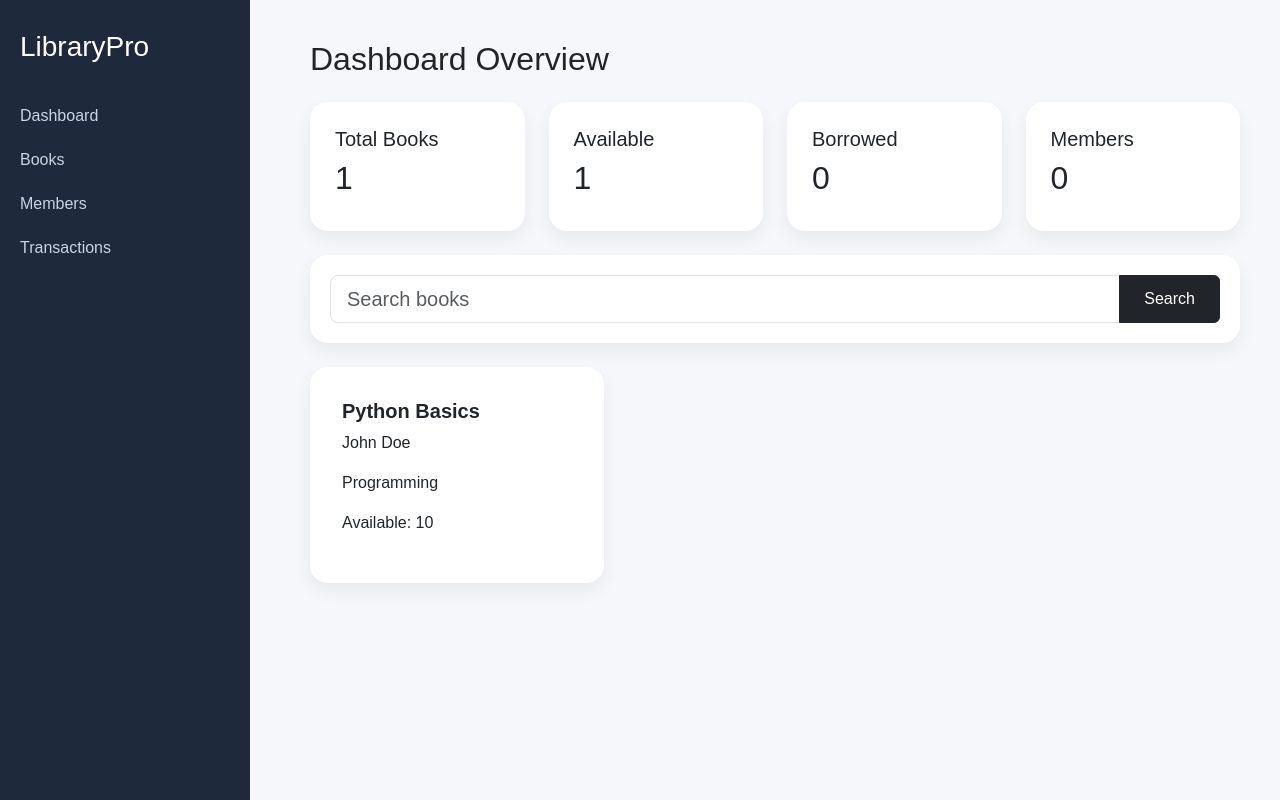
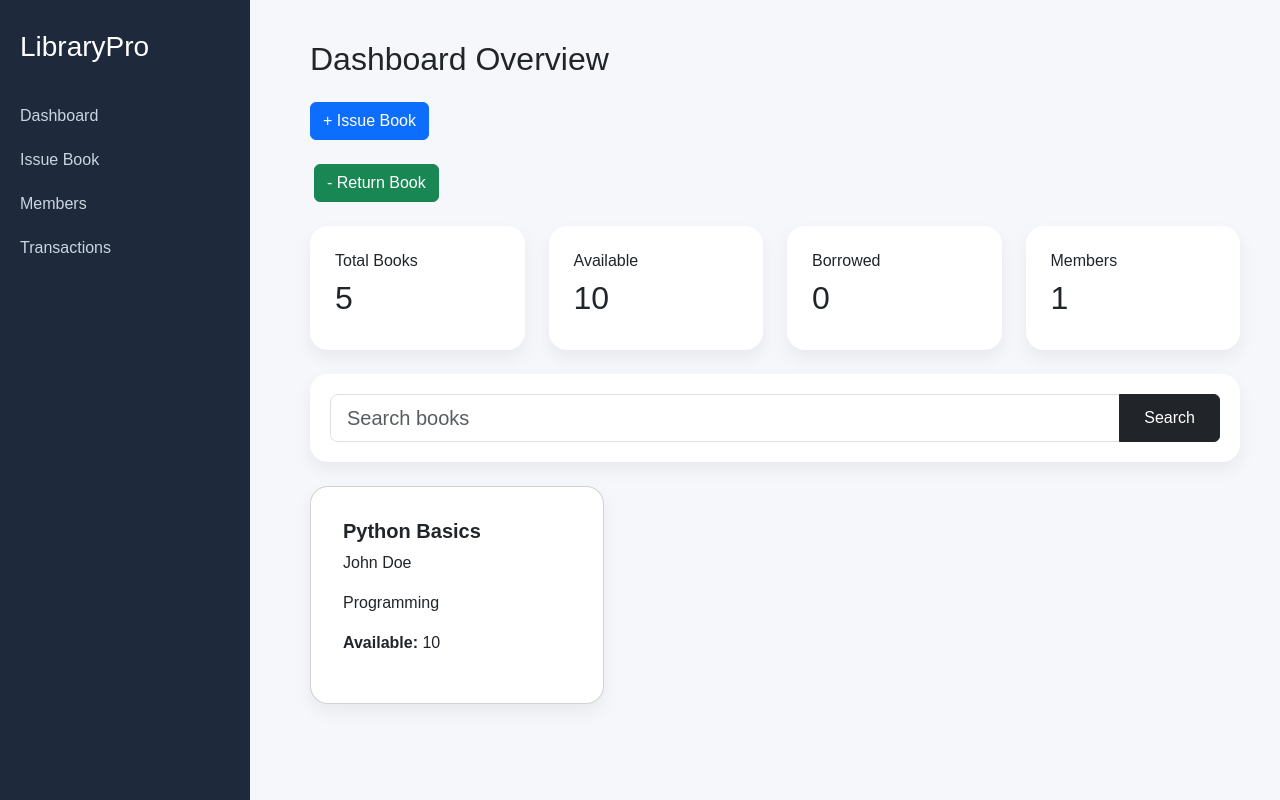
Before and after one commit to rahulshajii/library-management-system, a Django app: page / in a window 1280 px wide. Run offline with Django 5.2, Linux system fonts and the light colour scheme; data comes from the database, SQL or seed files in the repository; both versions use the stored data as it was after the commit.

Commit message:
feat: completed issue-return system with auto fine and dashboard fix

```diff
--- a/backend/config/urls.py
+++ b/backend/config/urls.py
@@ -1,11 +1,13 @@
 from django.contrib import admin
 from django.urls import path, include
-from .views import home, members_page, transactions_page
+from .views import home, members_page, transactions_page, issue_book, return_book
 
 urlpatterns = [
     path('admin/', admin.site.urls),
     path('books/', include('books.urls')),
     path('members/', members_page, name='members'),
     path('transactions/', transactions_page, name='transactions'),
+    path('issue/', issue_book, name='issue_book'),
+    path('return/', return_book, name='return_book'),
     path('', home, name='home'),
 ]
--- a/backend/config/views.py
+++ b/backend/config/views.py
@@ -1,9 +1,10 @@
-from django.shortcuts import render
+from django.shortcuts import render, redirect
 from django.db.models import Q, Sum
+from django.utils.timezone import now
 from books.models import Book
 from members.models import Member
 from transactions.models import Transaction
-
+from datetime import date
 
 def home(request):
     query = request.GET.get('search', '')
@@ -18,34 +19,104 @@ def home(request):
             Q(isbn__icontains=query)
         )
 
-    total_books = Book.objects.count()
+    # ✅ total copies
+    total_books = Book.objects.aggregate(
+        total=Sum('quantity')
+    )['total'] or 0
+
+    # ✅ available copies
     available_books = Book.objects.aggregate(
         total=Sum('available_count')
     )['total'] or 0
 
-    borrowed_books = total_books - available_books
+    # ✅ correct borrowed count
+    borrowed_books = Transaction.objects.filter(status='ISSUED').count()
+
     total_members = Member.objects.count()
 
-    context = {
+    return render(request, 'home.html', {
         'books': books,
         'query': query,
         'total_books': total_books,
         'available_books': available_books,
         'borrowed_books': borrowed_books,
         'total_members': total_members,
-    }
-
-    return render(request, 'home.html', context)
+    })
 
 
 def members_page(request):
     members = Member.objects.all()
     return render(request, 'members.html', {'members': members})
 
+
 def transactions_page(request):
     transactions = Transaction.objects.all().order_by('-issue_date')
-    return render(
-        request,
-        'transactions.html',
-        {'transactions': transactions}
-    )
+    return render(request, 'transactions.html', {'transactions': transactions})
+
+
+def issue_book(request):
+    members = Member.objects.all()
+    books = Book.objects.all()
+
+    if request.method == 'POST':
+        member = Member.objects.get(id=request.POST.get('member'))
+        book = Book.objects.get(id=request.POST.get('book'))
+        due_date = request.POST.get('due_date')
+
+        # 🔥 prevent issuing if no stock
+        if book.available_count <= 0:
+            return redirect('home')
+
+        Transaction.objects.create(
+            member=member,
+            book=book,
+            due_date=due_date
+        )
+
+        # 🔥 decrease stock
+        book.available_count -= 1
+        book.save()
+
+        return redirect('home')
+
+    return render(request, 'issue_book.html', {
+        'members': members,
+        'books': books
+    })
+
+
+def return_book(request):
+    transactions = Transaction.objects.filter(status='ISSUED')
+
+    if request.method == 'POST':
+        t_id = request.POST.get('transaction')
+
+        try:
+            transaction = Transaction.objects.get(id=t_id, status='ISSUED')
+        except Transaction.DoesNotExist:
+            return redirect('return_book')
+
+        today = date.today()
+
+        transaction.return_date = today
+        transaction.status = 'RETURNED'
+
+        # 🔥 AUTO FINE CALCULATION
+        if today > transaction.due_date:
+            days_late = (today - transaction.due_date).days
+            transaction.fine = days_late * 10
+        else:
+            transaction.fine = 0
+
+        transaction.save()
+
+        # increase stock
+        book = transaction.book
+        book.available_count += 1
+        book.save()
+
+        return redirect('transactions')
+
+    return render(request, 'return_book.html', {
+        'transactions': transactions
+    })
--- a/backend/templates/home.html
+++ b/backend/templates/home.html
@@ -31,7 +31,6 @@
             color: #cbd5e1;
             text-decoration: none;
             margin-bottom: 20px;
-            font-size: 16px;
         }
 
         .sidebar a:hover {
@@ -44,7 +43,6 @@
         }
 
         .stat-card {
-            border: none;
             border-radius: 18px;
             box-shadow: 0 8px 18px rgba(0,0,0,0.06);
             padding: 25px;
@@ -52,7 +50,6 @@
         }
 
         .book-card {
-            border: none;
             border-radius: 18px;
             box-shadow: 0 8px 18px rgba(0,0,0,0.06);
             transition: 0.3s;
@@ -74,8 +71,8 @@
 
 <div class="sidebar">
     <h3>LibraryPro</h3>
-    <a href="#">Dashboard</a>
-    <a href="#">Books</a>
+    <a href="/">Dashboard</a>
+    <a href="/issue/">Issue Book</a>
     <a href="/members/">Members</a>
     <a href="/transactions/">Transactions</a>
 </div>
@@ -84,43 +81,51 @@
 
     <h2 class="mb-4">Dashboard Overview</h2>
 
+    <!-- 🔥 ACTION BUTTON -->
+    <a href="/issue/" class="btn btn-primary mb-4">+ Issue Book</a> <br>
+    <a href="/return/" class="btn btn-success mb-4 ms-1">- Return Book</a>
+
+    <!-- 🔥 STATS -->
     <div class="row mb-4">
         <div class="col-md-3">
             <div class="stat-card">
-                <h5>Total Books</h5>
-                <h2>{{ books|length }}</h2>
+                <h6>Total Books</h6>
+                <h2>{{ total_books }}</h2>
             </div>
         </div>
         <div class="col-md-3">
             <div class="stat-card">
-                <h5>Available</h5>
-                <h2>{{ books|length }}</h2>
+                <h6>Available</h6>
+                <h2>{{ available_books }}</h2>
             </div>
         </div>
         <div class="col-md-3">
             <div class="stat-card">
-                <h5>Borrowed</h5>
-                <h2>0</h2>
+                <h6>Borrowed</h6>
+                <h2>{{ borrowed_books }}</h2>
             </div>
         </div>
         <div class="col-md-3">
             <div class="stat-card">
-                <h5>Members</h5>
-                <h2>0</h2>
+                <h6>Members</h6>
+                <h2>{{ total_members }}</h2>
             </div>
         </div>
     </div>
 
+    <!-- SEARCH -->
     <div class="search-box mb-4">
         <form method="GET">
             <div class="input-group">
-                <input type="text" name="search" class="form-control form-control-lg"
+                <input type="text" name="search" value="{{ query }}"
+                       class="form-control form-control-lg"
                        placeholder="Search books">
                 <button class="btn btn-dark px-4">Search</button>
             </div>
         </form>
     </div>
 
+    <!-- BOOKS -->
     <div class="row">
         {% for book in books %}
         <div class="col-md-4 mb-4">
@@ -129,7 +134,7 @@
                     <h5 class="fw-bold">{{ book.title }}</h5>
                     <p>{{ book.author }}</p>
                     <p>{{ book.category }}</p>
-                    <p>Available: {{ book.available_count }}</p>
+                    <p><strong>Available:</strong> {{ book.available_count }}</p>
                 </div>
             </div>
         </div>
```
Also changed, not shown: backend/templates/issue_book.html (added, +45 -0 lines), backend/templates/return_book.html (added, +34 -0 lines), backend/transactions/models.py (+17 -8 lines), backend/db.sqlite3.
